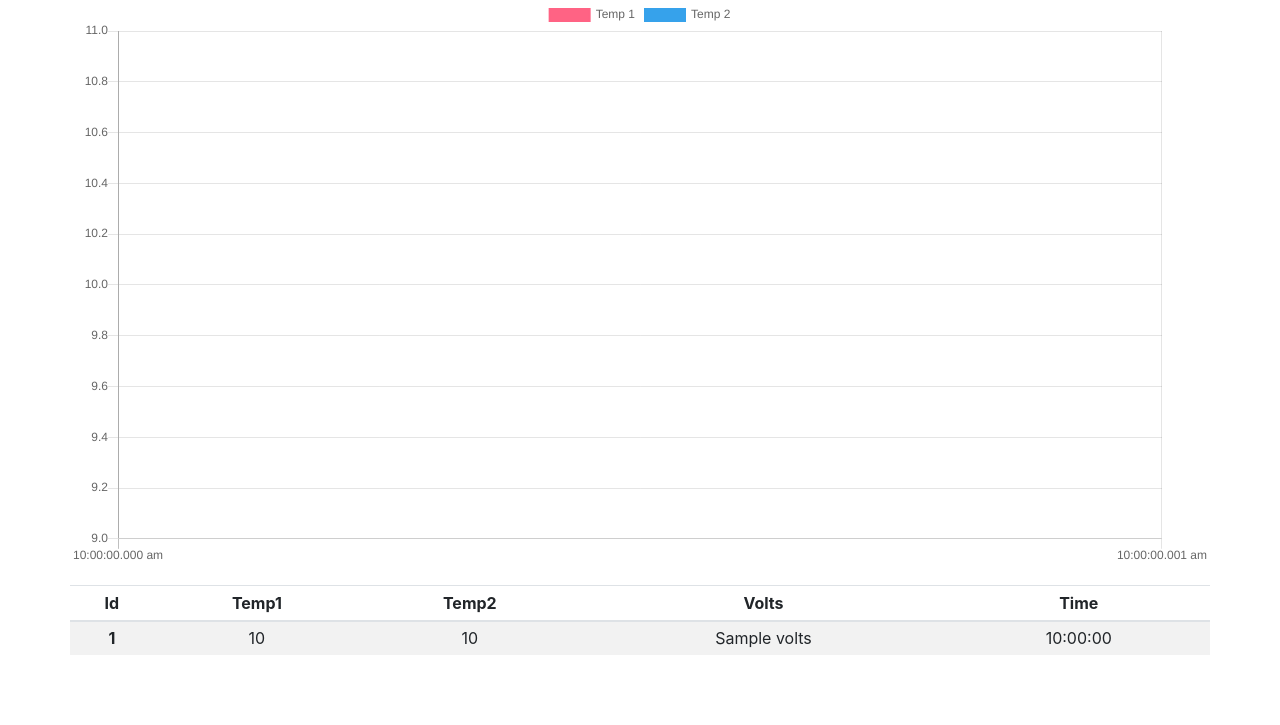
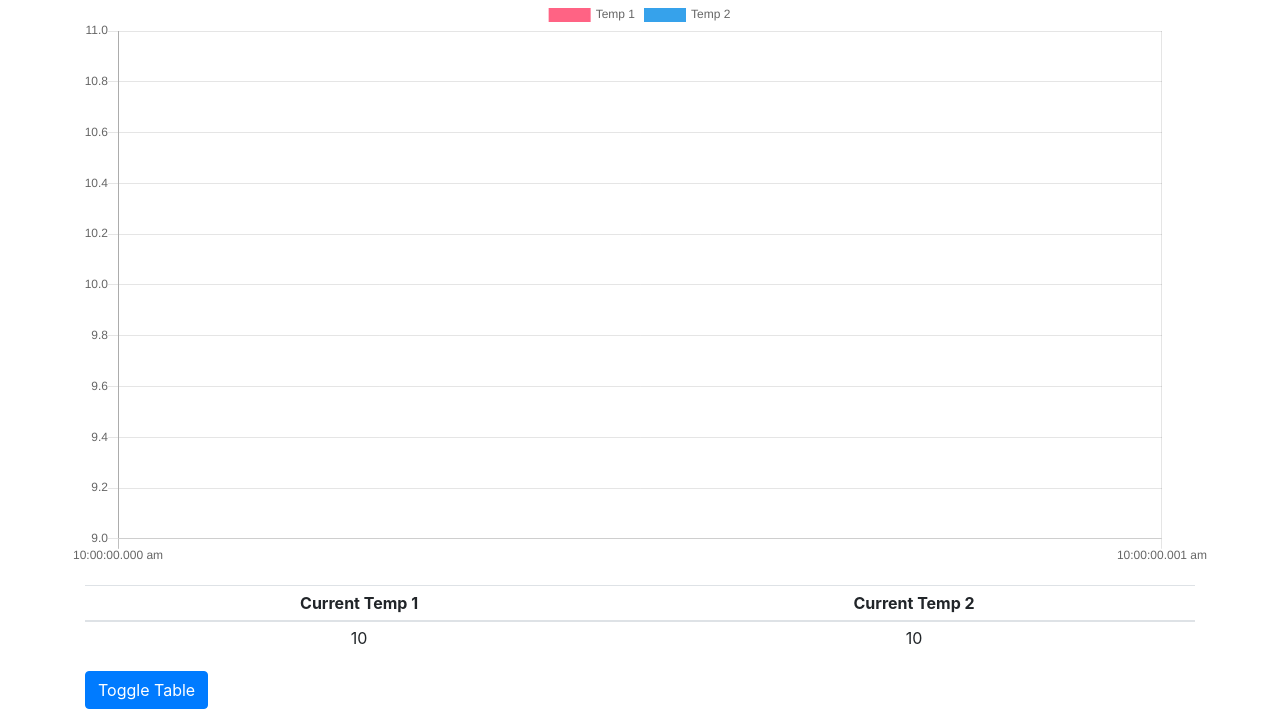
Before and after one commit to tarkah/bbq_temp, a Flask app: template bbq/templates/temps.html in a window 1280 px wide. Shown: the part 81-806 px from the top of the page. Before the commit the page ends 736 px from the top, so only its background shows below. Run offline with Flask 2, Linux system fonts and the light colour scheme; the template is opened without the code that fills it: most values are stand-ins (such as "Sample title", 1, 10 or a date in 2020); some libraries are stand-ins or nearby versions.

Commit message:
better layout, collapse table, current temp

```diff
--- a/bbq/templates/temps.html
+++ b/bbq/templates/temps.html
@@ -3,6 +3,28 @@
 <div class="row justify-content-center mb-3">
 <canvas id="myChart" height="150" ></canvas>
 </div>
+
+<table class="table table-sm text-center">
+  <thead>
+    <tr>
+      <th scope="col">Current Temp 1</th>
+      <th scope="col">Current Temp 2</th>
+    </tr>
+  </thead>
+  <tbody>
+    {% if temps %}
+    <tr>
+      <td>{{temps[0].temp_1}}</td>
+      <td>{{temps[0].temp_2}}</td>
+    </tr>
+    {% endif %}
+  </tbody>
+</table>
+
+<a class="btn btn-primary mb-3" data-toggle="collapse" href="#tableCollapse" role="button" aria-expanded="false" aria-controls="tableCollapse">
+  Toggle Table
+</a>
+<div class="collapse" id="tableCollapse">
 <div class="row justify-content-center">
 <table class="table table-striped table-hover table-sm text-center">
   <thead>
@@ -28,6 +50,7 @@
     {% endif %}
   </tbody>
 </table>
+</div>
 </div>
 <script src="https://cdnjs.cloudflare.com/ajax/libs/Chart.js/2.7.3/Chart.bundle.min.js"></script>
 <script>
--- a/bbq/views.py
+++ b/bbq/views.py
@@ -22,7 +22,10 @@ def index():
 def session(id):
     query = db_session.query(Session).filter(Session.id==id)
     session = query.first()
-    temps = session.temps
+    temps = db_session.query(Temp) \
+                      .filter(Temp.session_id==id) \
+                      .order_by(Temp.id.desc()) \
+                      .all()
     return render_template('temps.html', session=session, temps=temps)
 
 
```
